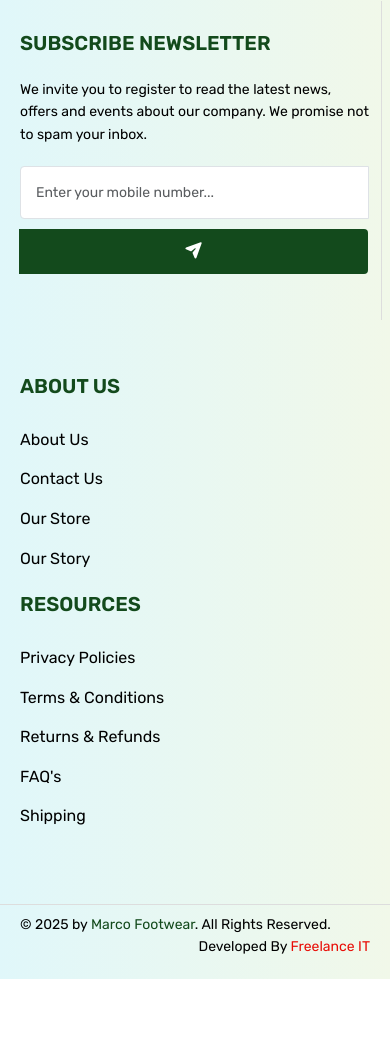
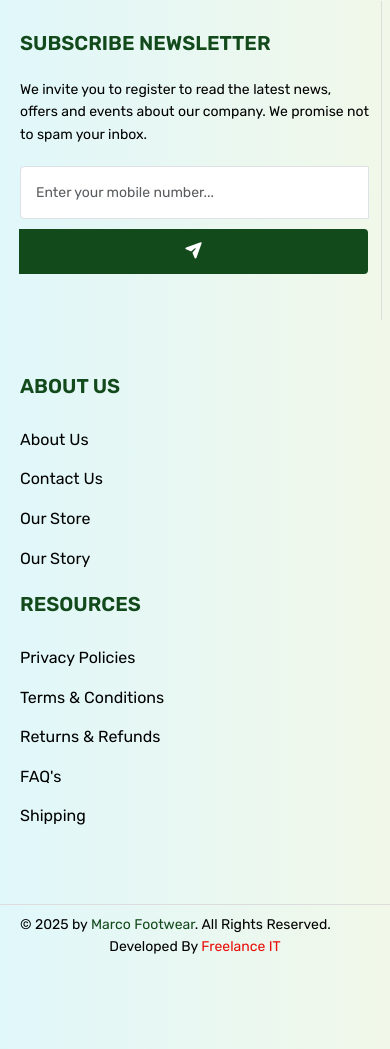
Before and after one commit to emonmahdi/marco-footwear-frontend, a plain HTML site: page index.html in a window 390 px wide. Shown: the part 5647-6696 px from the top of the page. Before the commit the page ends 6626 px from the top, so only its background shows below. Drawn offline with nearby package versions, Linux system fonts and the light colour scheme; files whose address does not match are found by name.

Commit message:
fix the issues copyright text

```diff
--- a/index.html
+++ b/index.html
@@ -696,15 +696,17 @@
     <hr class="my-1" style="border-color: rgba(255,255,255,0.1);">
 
     <!-- Copyright -->
+    <div class="copy-right-text">
       <div class="container">
         <div class="row">
           <div class="col-md-6 text-start">
-          <p class="small mb-0"> &copy; 2025 by <span class="text-primary">Marco Footwear</span>. All Rights
+            <p class="small"> &copy; 2025 by <span class="text-primary">Marco Footwear</span>. All Rights
               Reserved.</p>
           </div>
-        <div class="col-md-6 text-end">
+          <div class="col-md-6 developer-text text-end">
             <p class="small mb-0">Developed By <a href="https://www.freelanceit.com.bd/" class="developed-link"
                 target="_blank">Freelance IT</a></p>
+          </div>
         </div>
       </div>
     </div>
```
Lines whose indentation alone changed are shown as unchanged.
